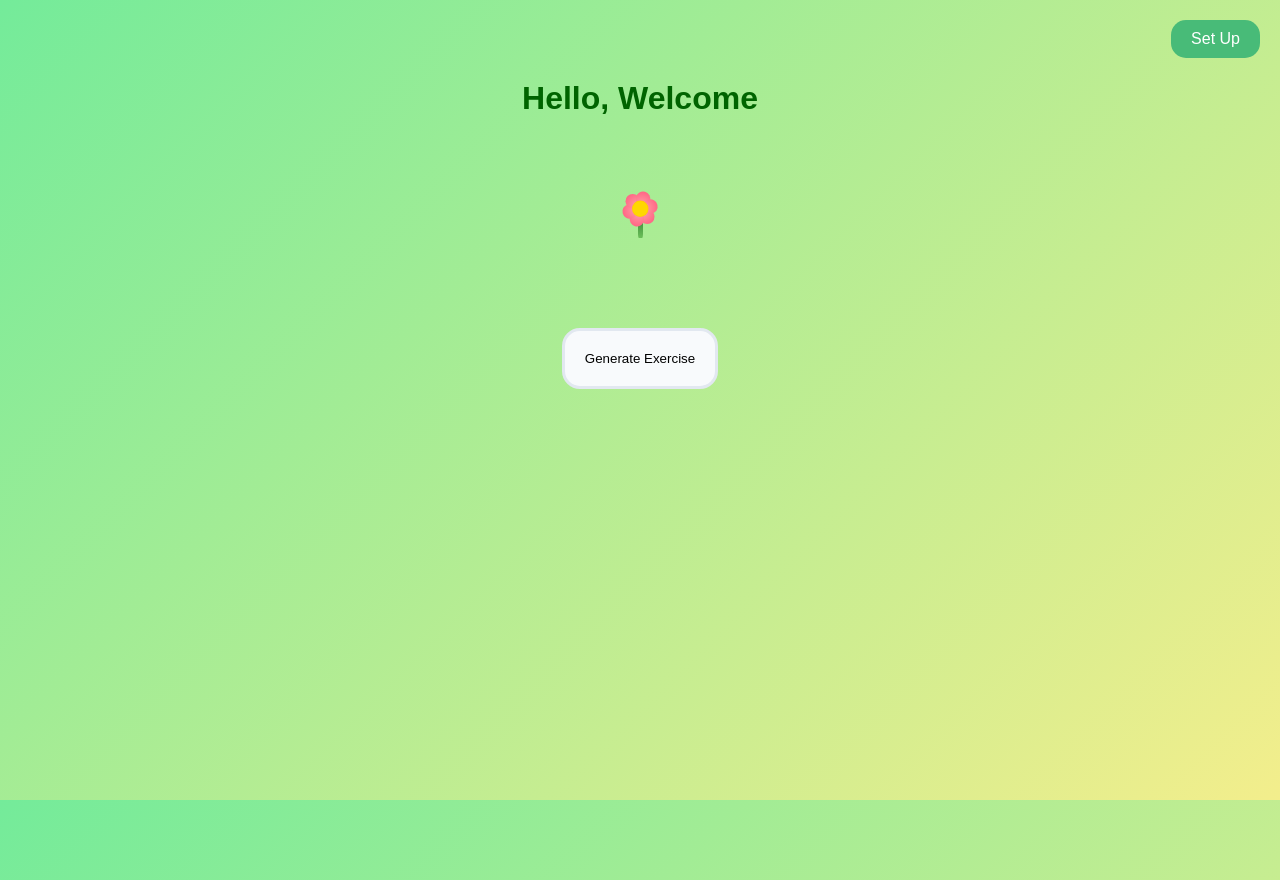
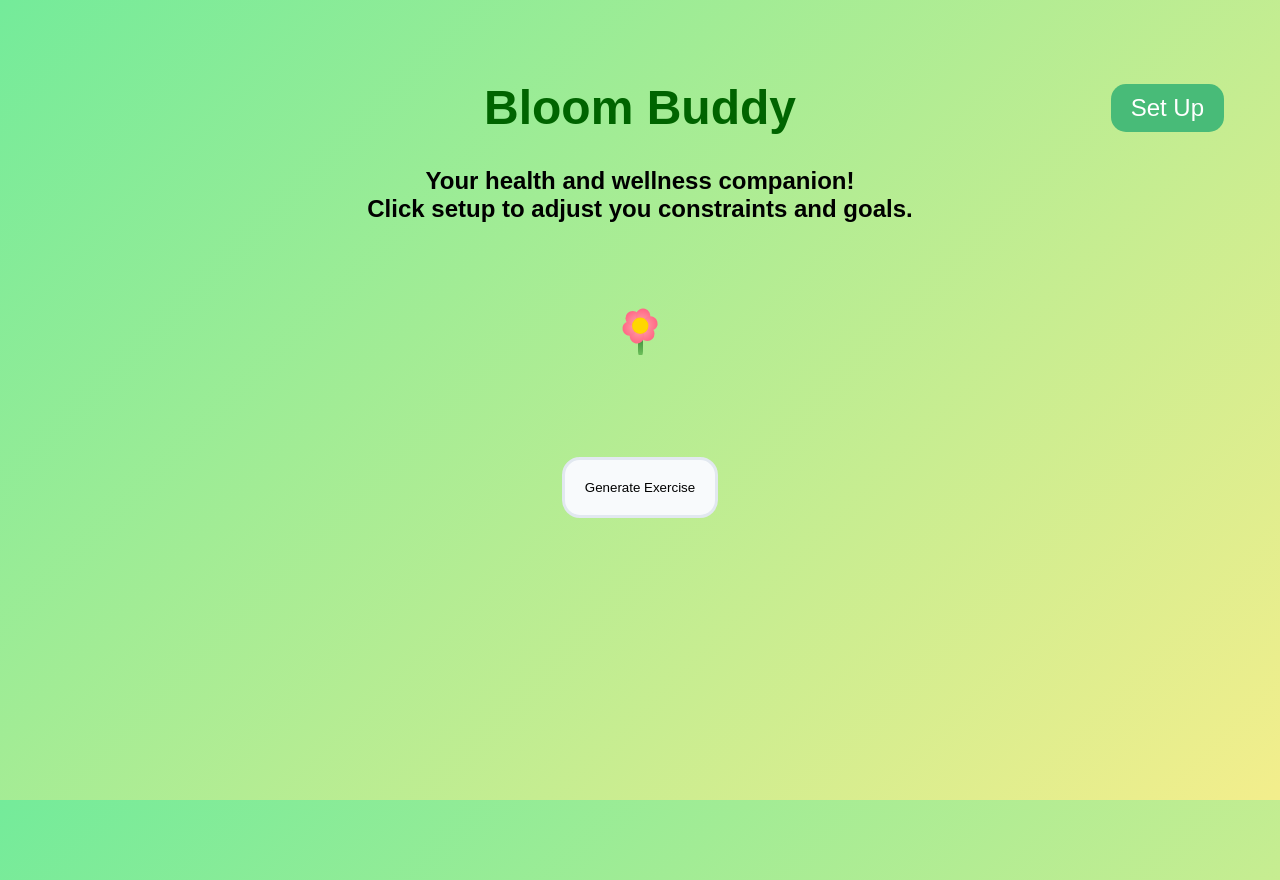
Before and after one commit to JennaFontana/BloomBuddy, a plain HTML site: page index.html in a window 1280 px wide. Drawn offline with Linux system fonts and the light colour scheme; no server answers; a web font is replaced by a local one.

Commit message:
Adjusted style and added instructions.

```diff
--- a/css/style.css
+++ b/css/style.css
@@ -22,7 +22,7 @@ body {
             position: relative;
             width: 150px;
             height: 150px;
-            margin: 20px auto;
+            margin: 2rem auto;
             transform-origin: center center; /* scale from center */
             transition: transform 300ms ease; /* smooth growth */
         }
@@ -115,14 +115,14 @@ button:hover {
 
         .setup-btn {
             position: absolute;
-            top: 20px;
-            right: 20px;
+            top: 5.25rem;
+            right: 3.5rem;
             background: #48bb78;
             color: white;
             text-decoration: none;
             border-radius: 15px;
             padding: 10px 20px;
-            font-size: 1rem;
+            font-size: 1.5rem;
             cursor: pointer;
             transition: background 0.3s ease;
         }
--- a/index.html
+++ b/index.html
@@ -10,7 +10,11 @@
 <body>
     <div class="header" style="margin-top: 5rem;"></div>
     <a href="questionair.html" class="setup-btn">Set Up</a>
-    <h1>Hello, Welcome</h1>
+    <h1 style="font-size: 3rem">Bloom Buddy</h1>
+    <h2 style="width: 70vw; justify-self: center;">
+        Your health and wellness companion!<br>
+        Click setup to adjust you constraints and goals.
+    </h2>
 
     <div class="flower">
     <div class="stem"></div>
```
